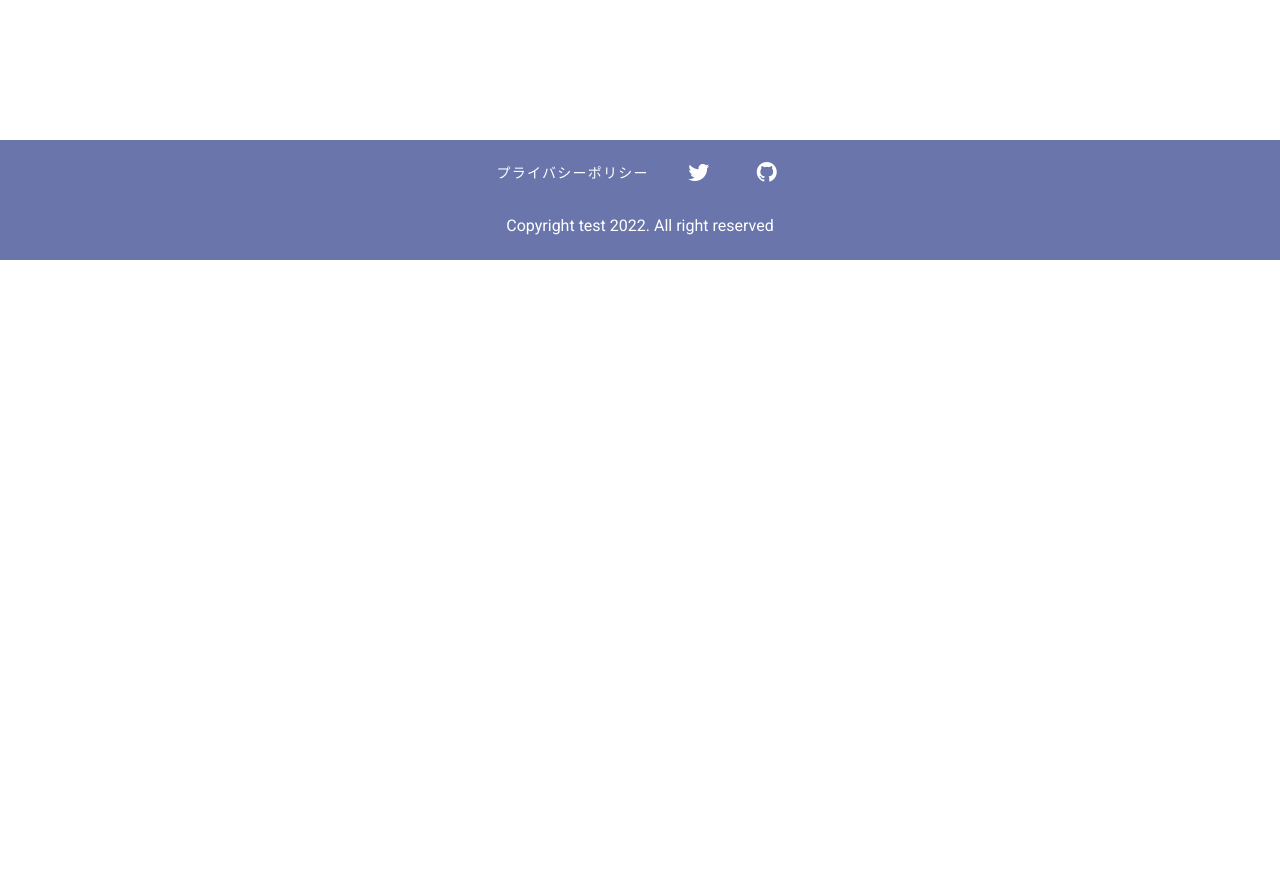
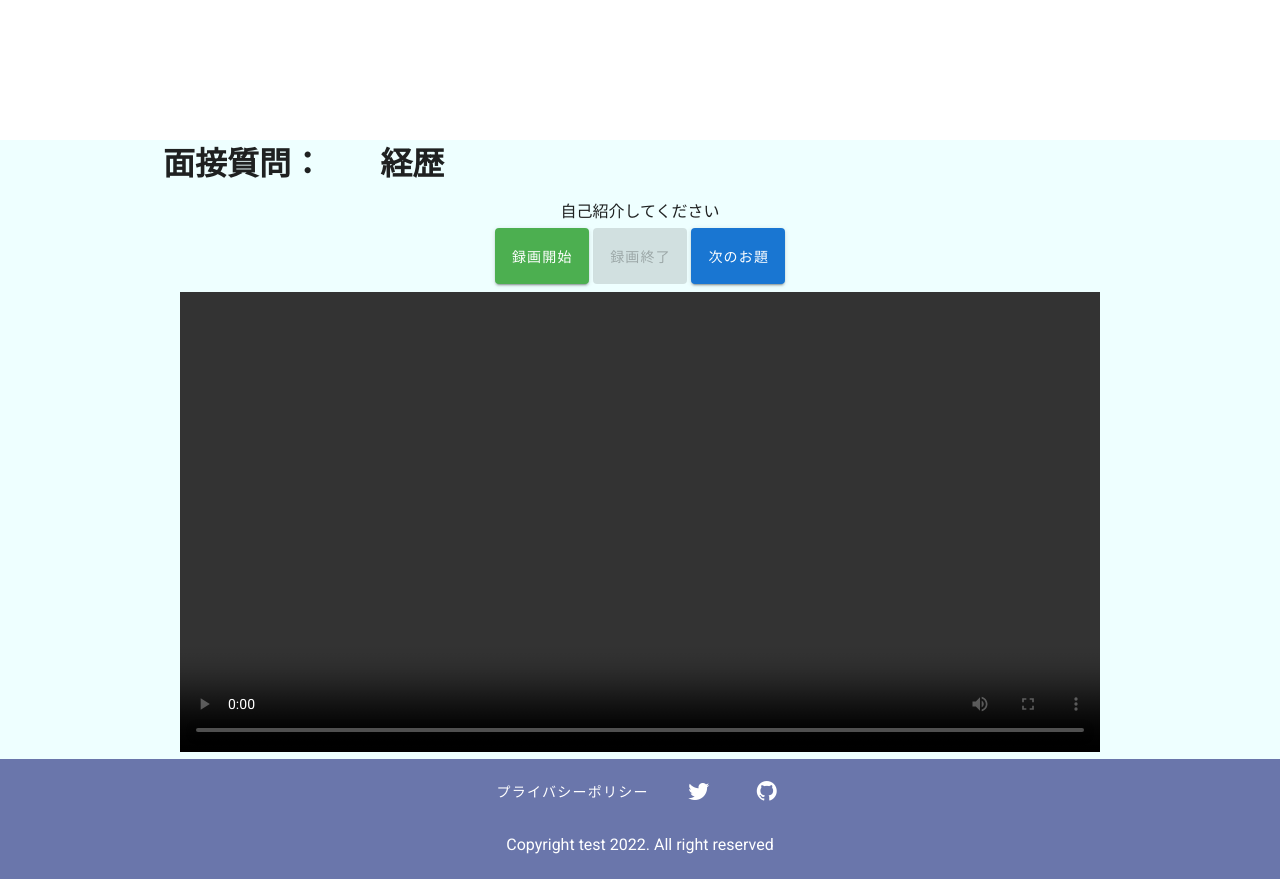
Before and after one commit to akachiryo/mennrenn_vue_front, a Vue app in the folder front/: page /alonepractice in a window 1280 px wide. Shown: the part 660-1539 px from the top of the page. Before the commit the page ends 920 px from the top, so only its background shows below. Built offline with nearby package versions, Linux system fonts and the light colour scheme; no server answers.

Commit message:
question_tag 追加可能

```diff
--- a/front/package.json
+++ b/front/package.json
@@ -15,6 +15,7 @@
     "core-js": "^3.6.5",
     "dayjs": "^1.10.7",
     "qs": "^6.10.3",
+    "recordrtc": "^5.6.2",
     "skyway-js": "^4.4.3",
     "vue": "^2.6.11",
     "vue-image-crop-upload": "^3.0.3",
--- a/front/src/components/Header.vue
+++ b/front/src/components/Header.vue
@@ -15,6 +15,15 @@
       <v-tabs v-if="isAdmin" right>
         <v-tab :to="'/admin/users'"> ユーザー一覧</v-tab>
         <v-tab :to="'/rooms'">ルーム一覧</v-tab>
+        <v-menu bottom left open-on-hover offset-y>
+          <template v-slot:activator="{ on }">
+            <v-btn v-on="on" text  class="align-self-center mr-4">質問</v-btn>
+          </template>
+          <v-list class="grey lighten-3">
+            <v-list-item :to="`/admin/questiontype`">質問種類作成</v-list-item>
+            <v-list-item :to="`/admin/questions`">質問一覧</v-list-item>
+          </v-list>
+        </v-menu>
         <v-tab :to="'/admin/tags'">タグ一覧</v-tab>
         <v-tab :to="'/chatrooms'"> ルームチャット一覧</v-tab>
         <v-tab @click="logout"> ログアウト</v-tab>
--- a/front/src/router/index.js
+++ b/front/src/router/index.js
@@ -15,6 +15,9 @@ import IndexUsers from '../views/IndexUsers.vue';
 import IndexTags from '../views/IndexTags.vue';
 import Privacy from '../views/Privacy.vue';
 import VideoChat from '../views/VideoChat.vue';
+import AlonePractice from '../views/AlonePractice.vue';
+import CreateQuestionType from '../views/CreateQuestionType.vue';
+import QuestionList from '../views/QuestionList.vue';
 
 Vue.use(VueRouter);
 
@@ -37,6 +40,9 @@ const router = new VueRouter({
     { path: '/admin/tags', component: IndexTags, name: 'IndexTags' },
     { path: '/privacy', component: Privacy, name: 'Privacy' },
     { path: '/videochat', component: VideoChat, name: 'Videochat' },
+    { path: '/alonepractice', component: AlonePractice, name: 'AlocePractice' },
+    { path: '/admin/questiontype', component: CreateQuestionType, name: 'CreateQuestiontype' },
+    { path: '/admin/questions', component: QuestionList, name: 'QuestionList' },
   ],
 });
 
--- /dev/null
+++ b/front/src/views/AlonePractice.vue
@@ -0,0 +1,144 @@
+<template>
+  <div class="hello">
+    <v-row justify="center">
+      <v-col cols="2">
+        <h1>面接質問：</h1>
+      </v-col>
+      <v-col cols="7">
+        <h1>経歴</h1>
+      </v-col>
+    </v-row>
+    <v-row  justify="center">
+      <p>自己紹介してください</p>
+    </v-row>
+    <v-row justify="center" class="mt-0 mb-2 mx-10">
+      <v-btn
+        :disabled="disabled"
+        @click="startRec"
+        color="success"
+        class="py-7"
+      >
+        録画開始
+      </v-btn>
+      <v-btn
+        :disabled="!disabled"
+        @click="stopRec"
+        color="error"
+        class="py-7 mx-1"
+      >
+      録画終了
+      </v-btn>
+      <v-btn
+        @click="nextTheme"
+        color="primary"
+        class="py-7"
+      >
+      次のお題
+      </v-btn>
+    </v-row>
+    <div class="vid_contents">
+      <video id="my-video" class="vid_main" controls autoplay playsinline ref="video"></video>
+    </div>
+  </div>
+</template>
+
+<script>
+import RecordRTC from "recordrtc";
+export default {
+  name: "VideoRecord",
+  data() {
+    return {
+      recorder: null,
+      disabled: false
+    };
+  },
+  mounted() {
+    navigator.mediaDevices
+      .getUserMedia({ video: true, audio: true })
+      .then((stream) => {
+        // 成功時にvideo要素にカメラ映像をセットし、再生
+        const videoElm = document.getElementById('my-video');
+        videoElm.srcObject = stream;
+        videoElm.play();
+        // 着信時に相手にカメラ映像を返せるように、グローバル変数に保存しておく
+        this.localStream = stream;
+      })
+      .catch((error) => {
+        // 失敗時にはエラーログを出力
+        console.error('mediaDevice.getUserMedia() error:', error);
+        return;
+      });
+  },
+  methods: {
+    startRec() {
+      this.disabled = true;
+      this.captureCamera(camera => {
+        const video = this.$refs["video"];
+        video.muted = true;
+        video.volume = 0;
+        video.srcObject = camera;
+        this.recorder = RecordRTC(camera, {
+          type: "video"
+        });
+        this.recorder.startRecording();
+        // release camera on stopRecording
+        this.recorder.camera = camera;
+
+        this.disabled = true;
+      });
+    },
+    stopRec() {
+      this.disabled = false;
+      this.recorder.stopRecording(this.stopRecordingCallback);
+    },
+    captureCamera(callback) {
+      navigator.mediaDevices
+        .getUserMedia({ audio: true, video: true })
+        .then(function(camera) {
+          callback(camera);
+        })
+        .catch(function(error) {
+          alert("Unable to capture your camera. Please check console logs.");
+          console.error(error);
+        });
+    },
+    stopRecordingCallback() {
+      const video = this.$refs["video"];
+      video.src = video.srcObject = null;
+      video.muted = false;
+      video.volume = 1;
+      video.src = URL.createObjectURL(this.recorder.getBlob());
+
+      this.recorder.camera.stop();
+      this.recorder.destroy();
+      this.recorder = null;
+    }
+  }
+};
+</script>
+
+<style scoped>
+h3 {
+  margin: 40px 0 0;
+}
+ul {
+  list-style-type: none;
+  padding: 0;
+}
+li {
+  display: inline-block;
+  margin: 0 10px;
+}
+a {
+  color: #42b983;
+}
+
+div.vid_contents {
+text-align: center;
+}
+video.vid_main {
+width: 100%;
+max-width: 920px;
+max-height: 500px;
+}
+</style>
--- /dev/null
+++ b/front/src/views/CreateQuestionType.vue
@@ -0,0 +1,63 @@
+<template>
+   <v-container class="fill-height pa-12" fluid>
+    <v-row justify="center" align="center">
+      <v-col cols="12" sm="8" md="6">
+        <v-card class="elevation-12">
+          <v-card-text>
+            <v-form>
+              <v-col cols="12">
+              <v-text-field
+                v-model="questionTypeTitle"
+                :rules="titleRules"
+                label="Title"
+              ></v-text-field>
+              </v-col>
+            </v-form>
+          </v-card-text>
+          <v-card-actions>
+            <v-btn
+              color="success"
+              @click="createQuestionType"
+              :disabled="!isValid"
+              :dark="isValid"
+            >
+              質問種類作成
+            </v-btn>
+          </v-card-actions>
+        </v-card>
+      </v-col>
+    </v-row>
+  </v-container>
+</template>
+
+<script>
+import axios from 'axios';
+export default {
+  data() {
+    return {
+      valid: true,
+      questionTypeTitle: ''
+    }
+  },
+  created() {
+  },
+  computed: {
+    isValid() {
+      return (
+        this.questionTypeTitle.length > 0
+      );
+    },
+  },
+  methods: {
+    async createQuestionType() {
+      axios.defaults.baseURL = process.env.VUE_APP_API_ENDPOINT;
+      await axios.post('/api/v1/question_types', {
+        question_type: {
+          content: this.questionTypeTitle
+        },
+      });
+      this.$router.push({ path: `/admin/questions` });
+    },
+  },
+};
+</script>
--- /dev/null
+++ b/front/src/views/QuestionList.vue
@@ -0,0 +1,8 @@
+<template>
+  <div>
+    <p>質問リスト</p>
+  </div>
+</template>
+
+<script>
+</script>
```
Also changed, not shown: 1 other file (tests, documents, lock files or other folders).
